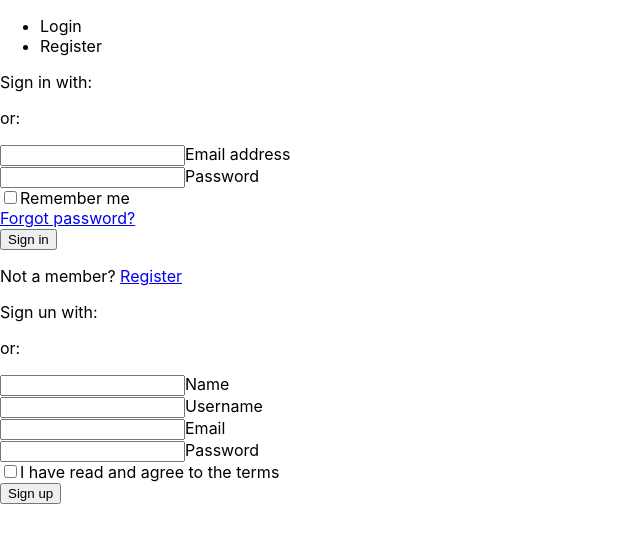
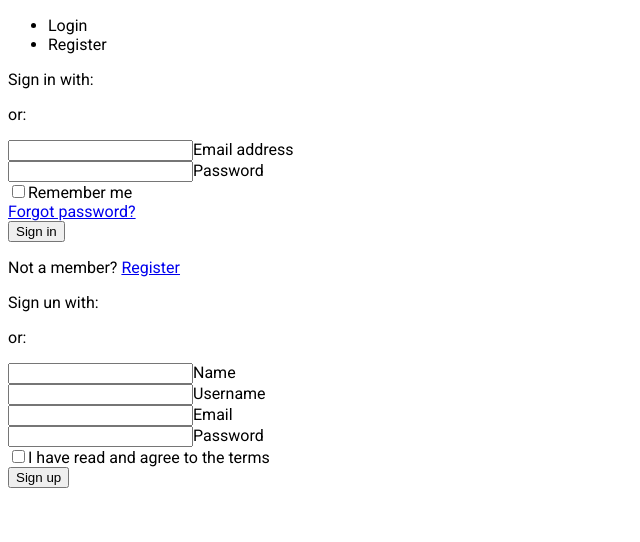
Before and after one commit to GreatDeveloper66/Chuck_Norris_Generator, a React (Create React App) app in the folder client/: page / in a window 1280 px wide. Shown: the top 542 px of the page, without its empty margins (0-640 px from the left). Built offline with nearby package versions, Linux system fonts and the light colour scheme.

Commit message:
add body css

```diff
--- a/client/src/index.css
+++ b/client/src/index.css
@@ -1,3 +1,4 @@
+/*
 body {
   margin: 0;
   font-family: -apple-system, BlinkMacSystemFont, 'Segoe UI', 'Roboto', 'Oxygen',
@@ -6,6 +7,11 @@ body {
   -webkit-font-smoothing: antialiased;
   -moz-osx-font-smoothing: grayscale;
 }
+*/
+
+body {
+  font-family: Roboto, Helvetica, Arial, sans-serif;
+}
 
 code {
   font-family: source-code-pro, Menlo, Monaco, Consolas, 'Courier New',
```
